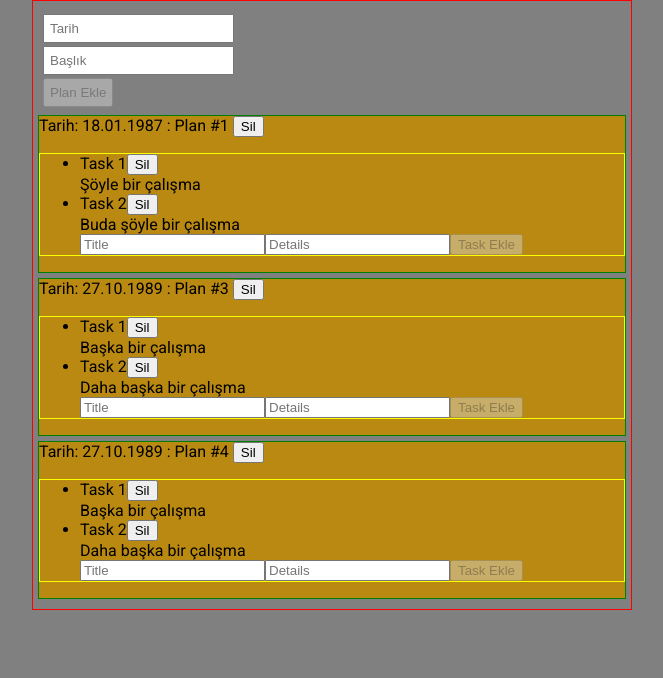
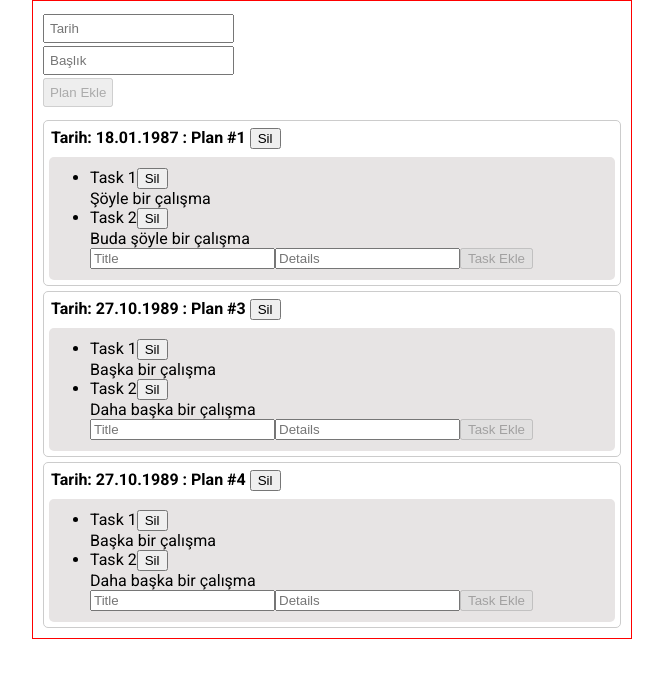
Before and after one commit to yiiitsahin/yiiit-plans, a Vue app: page / in a window 1280 px wide. Shown: the top 678 px of the page, without its empty margins (308-971 px from the left). Built offline with nearby package versions, Linux system fonts and the light colour scheme.

Commit message:
Some Styles added

```diff
--- a/src/App.vue
+++ b/src/App.vue
@@ -14,7 +14,7 @@
   html, body {
     margin: 0;
     padding: 0;
-    background-color: gray;
+    background-color: #fff;
     font-family: 'Roboto', sans-serif;
   }
 
--- a/src/components/Plans/Plan.vue
+++ b/src/components/Plans/Plan.vue
@@ -1,7 +1,7 @@
 <template>
   <div class="plan">
     <div style="z-index:1; position: relative;">
-      <div>Tarih: {{plan.date}} : {{plan.title}} <span><button @click="deletePlan(planIndex)">Sil</button></span></div>
+      <div class="plan__title">Tarih: {{plan.date}} : {{plan.title}} <span><button @click="deletePlan(planIndex)">Sil</button></span></div>
       <div>
         <Tasks :tasks="plan.tasks" :planIndex="planIndex"/>
       </div>
@@ -31,10 +31,17 @@ export default {
 };
 </script>
 
-<style>
+<style lang="scss">
 .plan {
-  border: 1px solid green;
+  border: 1px solid #ccc;
   margin: 0 0 5px 0;
-  background-color: #b98911;
+  border-radius: 5px;
+  background-color: #fff;
+      margin: 5px;
+
+  &__title {
+    font-weight: bold;
+    padding: 7px 7px 3px;
+  }
 }
 </style>
--- a/src/components/Tasks/Tasks.vue
+++ b/src/components/Tasks/Tasks.vue
@@ -21,6 +21,10 @@ export default {
 
 <style lang="scss">
 .tasks {
-  border: 1px solid yellow;
+  border: 1px solid transparent;
+  border-radius: 5px;
+  background-color: #e7e4e4;
+  margin: 5px;
+  padding: 10px 10px 10px 40px;
 }
 </style>
```
